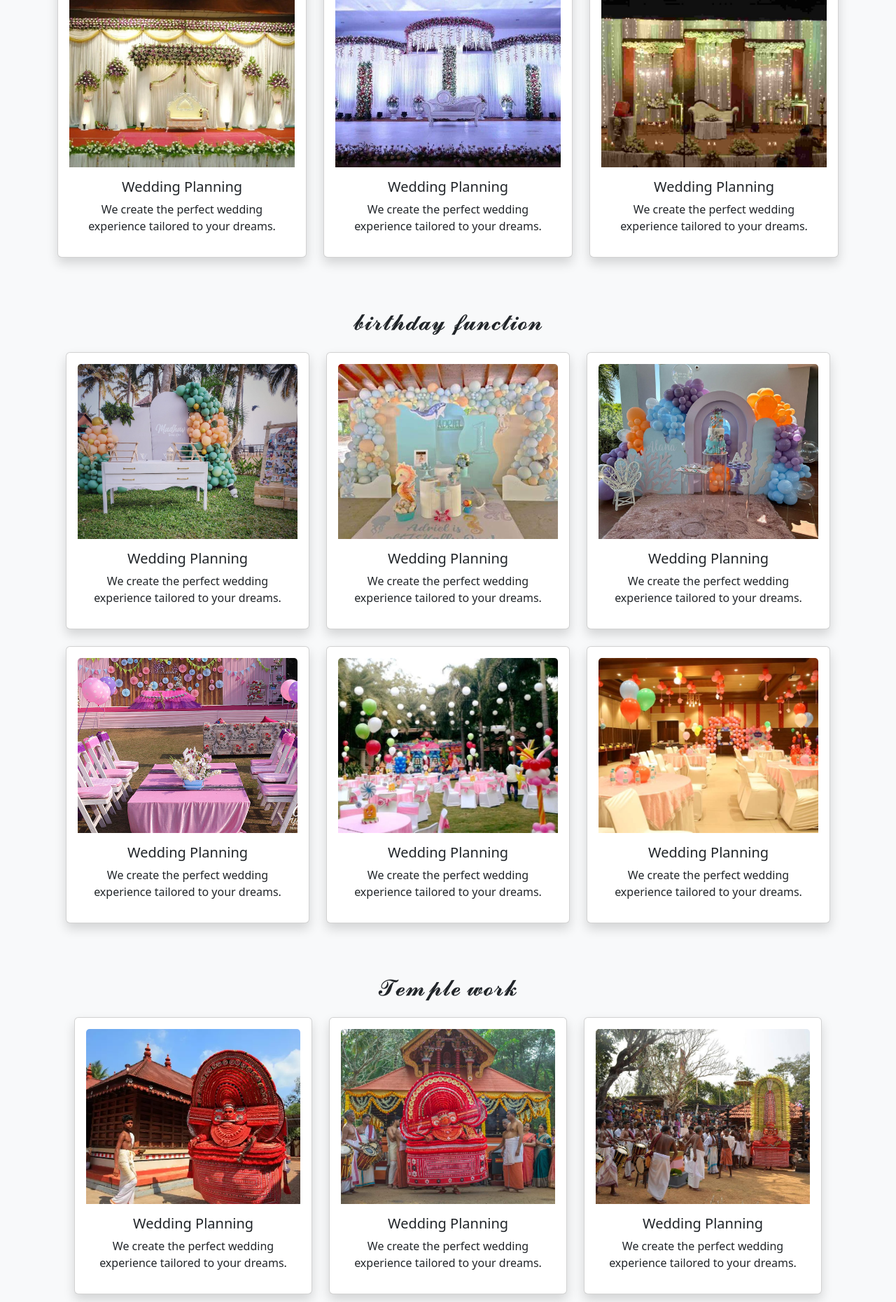
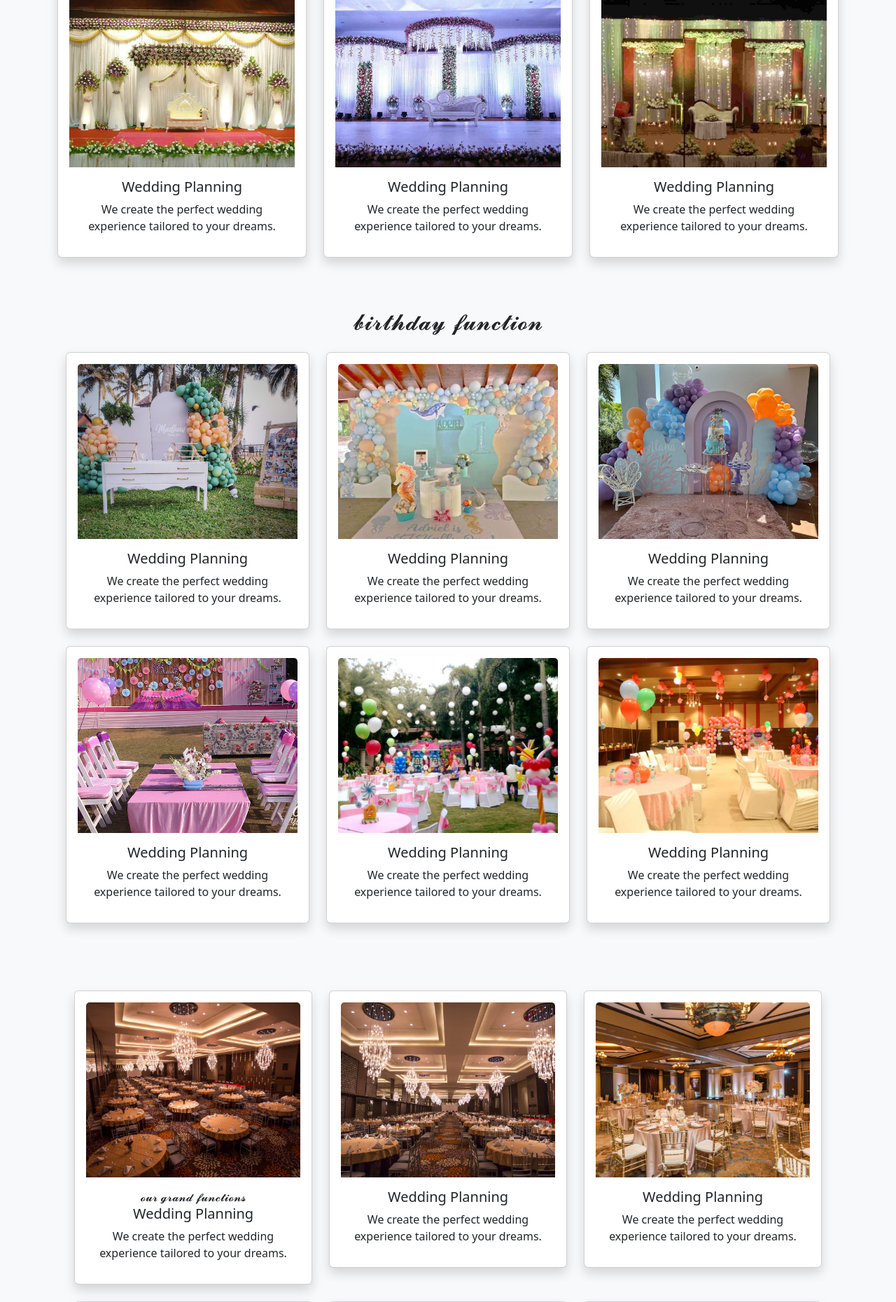
Before and after one commit to Adith8281/event-management-project, a Django app: page / in a window 1280 px wide. Shown: the part 2600-4460 px from the top of the page at 70% size. Run offline with Django 5.2, Linux system fonts and the light colour scheme.

Commit message:
home page update 17/2/24

```diff
--- /dev/null
+++ b/project/static/css/contact.css
@@ -0,0 +1,4 @@
+.row{
+    position: relative;
+    align-items: center;
+}
--- a/project/templates/home.html
+++ b/project/templates/home.html
@@ -235,7 +235,7 @@ background: linear-gradient(90deg, rgba(238,174,202,1) 0%, rgba(178,212,203,0.21
 
     <section id="services" class="bg-light py-5">
         <div class="container text-center">
-            <h2>𝓞𝓾𝓻 𝓜𝓪𝓻𝓻𝓲𝓪𝓰𝓮 𝓢𝓮𝓻𝓿𝓲𝓬𝓮𝓼</h2>
+            <h2>𝓞𝓾𝓻 𝓜𝓪𝓻𝓻𝓲𝓪𝓰𝓮 𝐰𝐨𝐫𝐤</h2>
             <div class="row mt-4 justify-content-center">
 
 
@@ -452,104 +452,6 @@ background: linear-gradient(90deg, rgba(238,174,202,1) 0%, rgba(178,212,203,0.21
                                 </div>
                             </div>
 
-
-
-
-
-    <section id="services" class="bg-light py-5">
-        <div class="container text-center">
-            <h2>𝓣𝓮𝓶𝓹𝓵𝓮 𝔀𝓸𝓻𝓴</h2>
-            <div class="row mt-4 justify-content-center">
-
-
-                <div class="col-md-4 mb-4">
-                    <div class="card service-box p-3 shadow">
-                        <img src="../static/img/temple1.webp" class="card-img-top" alt="Wedding Planning" style="height: 250px; object-fit: cover;">
-                        <div class="card-body">
-                            <h5 class="card-title">Wedding Planning</h5>
-                            <p class="card-text">We create the perfect wedding experience tailored to your dreams.</p>
-                        </div>
-                    </div>
-                </div>
-
-
-                <div class="col-md-4 mb-4">
-                    <div class="card service-box p-3 shadow">
-                        <img src="../static/img/temple2.jpg" class="card-img-top" alt="Wedding Planning" style="height: 250px; object-fit: cover;">
-                        <div class="card-body">
-                            <h5 class="card-title">Wedding Planning</h5>
-                            <p class="card-text">We create the perfect wedding experience tailored to your dreams.</p>
-                        </div>
-                    </div>
-                </div>
-
-
-
-                <div class="col-md-4 mb-4">
-                    <div class="card service-box p-3 shadow">
-                        <img src="../static/img/temple3.jpg" class="card-img-top" alt="Wedding Planning" style="height: 250px; object-fit: cover;">
-                        <div class="card-body">
-                            <h5 class="card-title">Wedding Planning</h5>
-                            <p class="card-text">We create the perfect wedding experience tailored to your dreams.</p>
-                        </div>
-                    </div>
-                </div>
-
-                <div class="col-md-4 mb-4">
-                    <div class="card service-box p-3 shadow">
-                        <img src="../static/img/temple4.jpg" class="card-img-top" alt="Wedding Planning" style="height: 250px; object-fit: cover;">
-                        <div class="card-body">
-                            <h5 class="card-title">Wedding Planning</h5>
-                            <p class="card-text">We create the perfect wedding experience tailored to your dreams.</p>
-                        </div>
-                    </div>
-                </div>
-
-
-                <div class="col-md-4 mb-4">
-                    <div class="card service-box p-3 shadow">
-                        <img src="../static/img/temple5.jpg" class="card-img-top" alt="Wedding Planning" style="height: 250px; object-fit: cover;">
-                        <div class="card-body">
-                            <h5 class="card-title">Wedding Planning</h5>
-                            <p class="card-text">We create the perfect wedding experience tailored to your dreams.</p>
-                        </div>
-                    </div>
-                </div>
-
-                <div class="col-md-4 mb-4">
-                    <div class="card service-box p-3 shadow">
-                        <img src="../static/img/temple6.jpg" class="card-img-top" alt="Wedding Planning" style="height: 250px; object-fit: cover;">
-                        <div class="card-body">
-                            <h5 class="card-title">Wedding Planning</h5>
-                            <p class="card-text">We create the perfect wedding experience tailored to your dreams.</p>
-                        </div>
-                    </div>
-                </div>
-
-
-                <div class="col-md-4 mb-4">
-                    <div class="card service-box p-3 shadow">
-                        <img src="../static/img/temple7.webp" class="card-img-top" alt="Wedding Planning" style="height: 250px; object-fit: cover;">
-                        <div class="card-body">
-                            <h5 class="card-title">Wedding Planning</h5>
-                            <p class="card-text">We create the perfect wedding experience tailored to your dreams.</p>
-                        </div>
-                    </div>
-                </div>
-
-
-                <div class="col-md-4 mb-4">
-                    <div class="card service-box p-3 shadow">
-                        <img src="../static/img/temple8.jpg" class="card-img-top" alt="Wedding Planning" style="height: 250px; object-fit: cover;">
-                        <div class="card-body">
-                            <h5 class="card-title">Wedding Planning</h5>
-                            <p class="card-text">We create the perfect wedding experience tailored to your dreams.</p>
-                        </div>
-                    </div>
-                </div>
-
-
-
     <section id="services" class="bg-light py-5">
         <div class="container text-center">
             <h2></h2>
@@ -765,6 +667,6 @@ background: linear-gradient(90deg, rgba(238,174,202,1) 0%, rgba(178,212,203,0.21
         <p class="copyright mt-3">© 2025 𝓨𝓸𝓾𝓻 𝓦𝓮𝓫𝓼𝓲𝓽𝓮 | 𝓐𝓵𝓵 𝓡𝓲𝓰𝓱𝓽𝓼 𝓡𝓮𝓼𝓮𝓻𝓿𝓮𝓭.</p>
     </footer>
 
-    <script src="https://cdn.jsdelivr.net/npm/bootstrap@5.3.0/dist/js/bootstrap.bundle.min.js"></script>
+
 </body>
 </html>
```
Also changed, not shown: project/templates/contact.html (added, +25 -0 lines), project/db.sqlite3.
